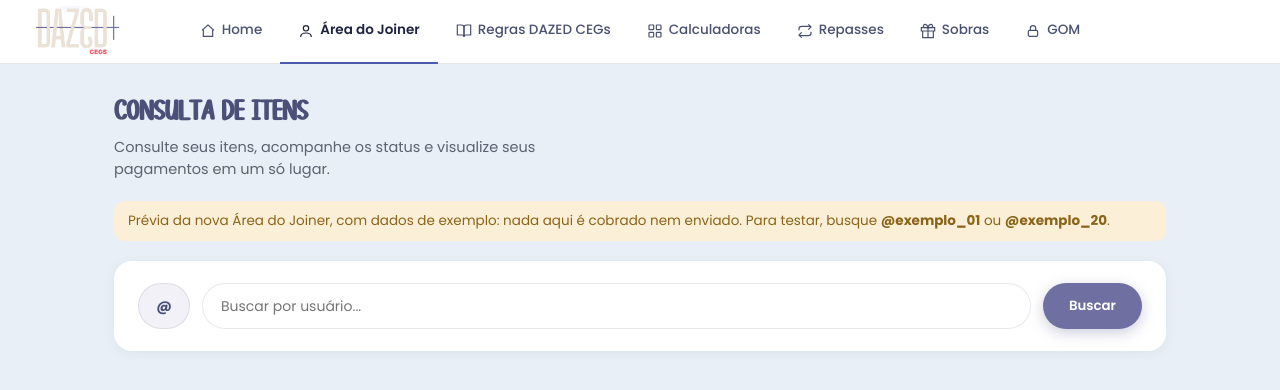
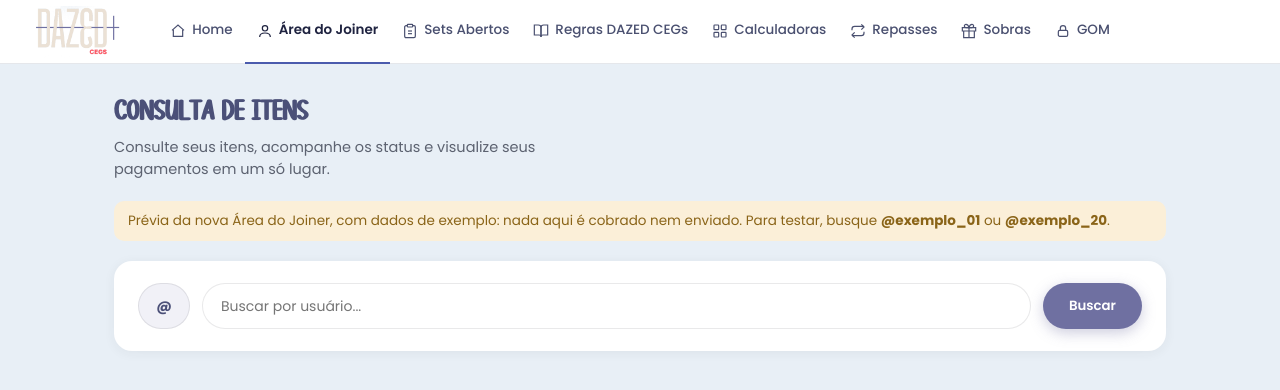
Before and after one commit to mirlemoliveira/dazedcegs_consultas, a plain HTML site: page joiner/index.html in a window 1280 px wide. Drawn offline with nearby package versions, Linux system fonts and the light colour scheme.

Commit message:
Area do Joiner: aba Sets Abertos no menu (site de teste)

```diff
--- a/joiner/index.html
+++ b/joiner/index.html
@@ -39,8 +39,12 @@ button,input,select,textarea{font-family:inherit}
 .nav-a:hover{color:var(--nav-forte)}
 .nav-a.active{color:var(--nav-forte);font-weight:600;border-bottom-color:var(--acento)}
 .nav-a.active svg{stroke:var(--nav-forte)}
-@media(max-width:1080px){.nav-a span{display:none}}
-@media(max-width:680px){.nav{padding:0 16px}.nav-logo{left:16px}.nav-a{padding:0 10px}}
+/* com 8 itens (antes eram 7), os nomes ocupam mais espaço: aperta o respiro entre os itens e, em telas menores, mostra só os ícones (antes o corte era 1080px) */
+@media(max-width:1340px){.nav-a{padding:0 12px}}
+@media(max-width:1244px){.nav-a{padding:0 18px}.nav-a span{display:none}}
+/* celular: logo menor e ícones colados à direita, para os 8 caberem sem encostar no logo */
+@media(max-width:680px){.nav{padding:0 12px}.nav-logo{left:12px}.nav-logo img{height:40px}.nav-links{margin:0 0 0 auto}.nav-a{padding:0 8px}}
+@media(max-width:359px){.nav-logo img{height:32px}.nav-a{padding:0 6px}}
 
 
 /* ───── Área do Joiner (prévia) ───── */
@@ -119,32 +123,36 @@ button,input,select,textarea{font-family:inherit}
     <img src="../imagens/logo.png" alt="DAZED CEGs">
   </a>
   <div class="nav-links">
-    <a class="nav-a" href="../home/">
-      <svg viewBox="0 0 24 24" stroke-width="1.8"><path d="M3 11l9-8 9 8"/><path d="M5 10v10h14V10"/></svg>
+    <a class="nav-a" href="../home/" aria-label="Home">
+      <svg viewBox="0 0 24 24" stroke-width="1.8" aria-hidden="true"><path d="M3 11l9-8 9 8"/><path d="M5 10v10h14V10"/></svg>
       <span>Home</span>
     </a>
-    <a class="nav-a active" href="../cegs/">
-      <svg viewBox="0 0 24 24" stroke-width="1.8"><circle cx="12" cy="8" r="4"/><path d="M4 21c0-4 4-6 8-6s8 2 8 6"/></svg>
+    <a class="nav-a active" href="../cegs/" aria-label="Área do Joiner" aria-current="page">
+      <svg viewBox="0 0 24 24" stroke-width="1.8" aria-hidden="true"><circle cx="12" cy="8" r="4"/><path d="M4 21c0-4 4-6 8-6s8 2 8 6"/></svg>
       <span>Área do Joiner</span>
     </a>
-    <a class="nav-a" href="../regras/">
-      <svg viewBox="0 0 24 24" stroke-width="1.8"><path d="M2 3h6a4 4 0 014 4v14a3 3 0 00-3-3H2z"/><path d="M22 3h-6a4 4 0 00-4 4v14a3 3 0 013-3h7z"/></svg>
+    <a class="nav-a" href="../sets-abertos/" aria-label="Sets Abertos">
+      <svg viewBox="0 0 24 24" stroke-width="1.8" aria-hidden="true"><path d="M16 4h2a2 2 0 0 1 2 2v14a2 2 0 0 1-2 2H6a2 2 0 0 1-2-2V6a2 2 0 0 1 2-2h2"/><rect x="8" y="2" width="8" height="4" rx="1" ry="1"/><path d="M9 12h6"/><path d="M9 16h6"/></svg>
+      <span>Sets Abertos</span>
+    </a>
+    <a class="nav-a" href="../regras/" aria-label="Regras DAZED CEGs">
+      <svg viewBox="0 0 24 24" stroke-width="1.8" aria-hidden="true"><path d="M2 3h6a4 4 0 014 4v14a3 3 0 00-3-3H2z"/><path d="M22 3h-6a4 4 0 00-4 4v14a3 3 0 013-3h7z"/></svg>
       <span>Regras DAZED CEGs</span>
     </a>
-    <a class="nav-a" href="../calculadora/">
-      <svg viewBox="0 0 24 24" stroke-width="1.8"><rect x="3" y="3" width="7" height="7" rx="1"/><rect x="14" y="3" width="7" height="7" rx="1"/><rect x="3" y="14" width="7" height="7" rx="1"/><rect x="14" y="14" width="7" height="7" rx="1"/></svg>
+    <a class="nav-a" href="../calculadora/" aria-label="Calculadoras">
+      <svg viewBox="0 0 24 24" stroke-width="1.8" aria-hidden="true"><rect x="3" y="3" width="7" height="7" rx="1"/><rect x="14" y="3" width="7" height="7" rx="1"/><rect x="3" y="14" width="7" height="7" rx="1"/><rect x="14" y="14" width="7" height="7" rx="1"/></svg>
       <span>Calculadoras</span>
     </a>
-    <a class="nav-a" href="../repasses/">
-      <svg viewBox="0 0 24 24" stroke-width="1.8"><path d="M17 2l4 4-4 4"/><path d="M3 11V9a4 4 0 014-4h14"/><path d="M7 22l-4-4 4-4"/><path d="M21 13v2a4 4 0 01-4 4H3"/></svg>
+    <a class="nav-a" href="../repasses/" aria-label="Repasses">
+      <svg viewBox="0 0 24 24" stroke-width="1.8" aria-hidden="true"><path d="M17 2l4 4-4 4"/><path d="M3 11V9a4 4 0 014-4h14"/><path d="M7 22l-4-4 4-4"/><path d="M21 13v2a4 4 0 01-4 4H3"/></svg>
       <span>Repasses</span>
     </a>
-    <a class="nav-a" href="../sobras/">
-      <svg viewBox="0 0 24 24" stroke-width="1.8"><path d="M20 12v10H4V12"/><path d="M22 7H2v5h20V7z"/><path d="M12 22V7"/><path d="M12 7H7.5a2.5 2.5 0 010-5C11 2 12 7 12 7z"/><path d="M12 7h4.5a2.5 2.5 0 000-5C13 2 12 7 12 7z"/></svg>
+    <a class="nav-a" href="../sobras/" aria-label="Sobras">
+      <svg viewBox="0 0 24 24" stroke-width="1.8" aria-hidden="true"><path d="M20 12v10H4V12"/><path d="M22 7H2v5h20V7z"/><path d="M12 22V7"/><path d="M12 7H7.5a2.5 2.5 0 010-5C11 2 12 7 12 7z"/><path d="M12 7h4.5a2.5 2.5 0 000-5C13 2 12 7 12 7z"/></svg>
       <span>Sobras</span>
     </a>
-    <a class="nav-a" href="../gom/">
-      <svg viewBox="0 0 24 24" stroke-width="1.8"><rect x="5" y="11" width="14" height="9" rx="2"/><path d="M8 11V8a4 4 0 018 0v3"/></svg>
+    <a class="nav-a" href="../gom/" aria-label="GOM">
+      <svg viewBox="0 0 24 24" stroke-width="1.8" aria-hidden="true"><rect x="5" y="11" width="14" height="9" rx="2"/><path d="M8 11V8a4 4 0 018 0v3"/></svg>
       <span>GOM</span>
     </a>
   </div>
```
